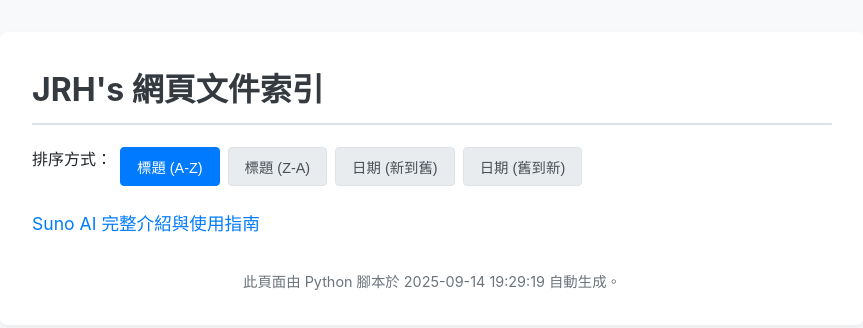
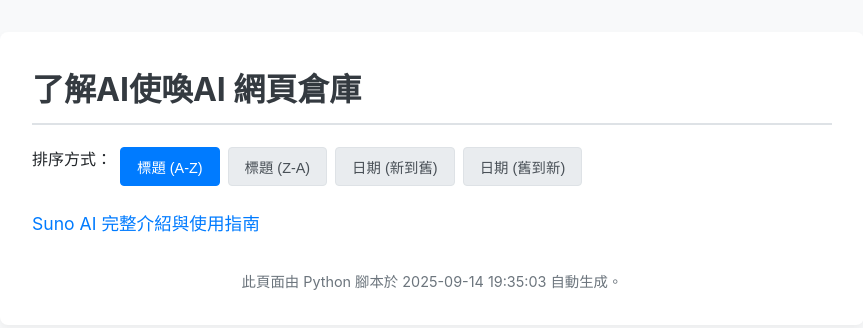
Before and after one commit to jrh2025/aiguide, a plain HTML site: page index.html in a window 1280 px wide. Shown: the whole page, without its empty margins (208-1071 px from the left). Drawn offline with Linux system fonts and the light colour scheme.

Commit message:
首頁更新

```diff
--- a/index.html
+++ b/index.html
@@ -3,7 +3,7 @@
 <head>
     <meta charset="UTF-8">
     <meta name="viewport" content="width=device-width, initial-scale=1.0">
-    <title>JRH's 網頁文件索引</title>
+    <title>了解AI使喚AI 網頁倉庫</title>
     <style>
         body { font-family: -apple-system, BlinkMacSystemFont, "Segoe UI", Roboto, sans-serif; line-height: 1.6; background-color: #f8f9fa; color: #212529; margin: 0; padding: 2rem; }
         .container { max-width: 800px; margin: 0 auto; background-color: #ffffff; border-radius: 8px; box-shadow: 0 4px 8px rgba(0,0,0,0.05); padding: 2rem; }
@@ -21,7 +21,7 @@
 </head>
 <body>
     <div class="container">
-        <h1>JRH's 網頁文件索引</h1>
+        <h1>了解AI使喚AI 網頁倉庫</h1>
 
         <div class="sort-controls">
             <span>排序方式：</span>
@@ -34,7 +34,7 @@
         <ul id="file-list"></ul>
 
         <div class="footer">
-            此頁面由 Python 腳本於 2025-09-14 19:29:19 自動生成。
+            此頁面由 Python 腳本於 2025-09-14 19:35:03 自動生成。
         </div>
     </div>
 
```
